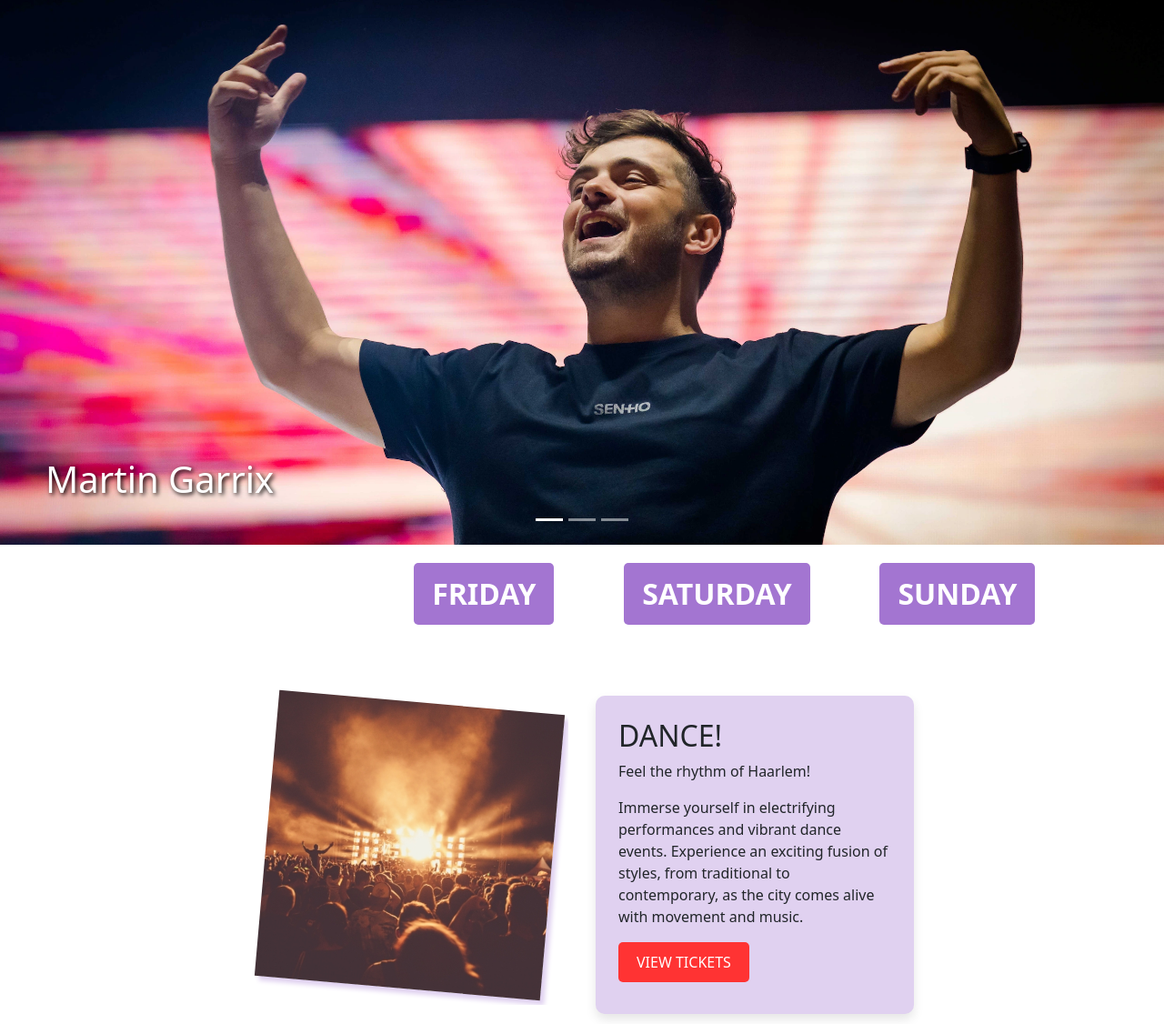
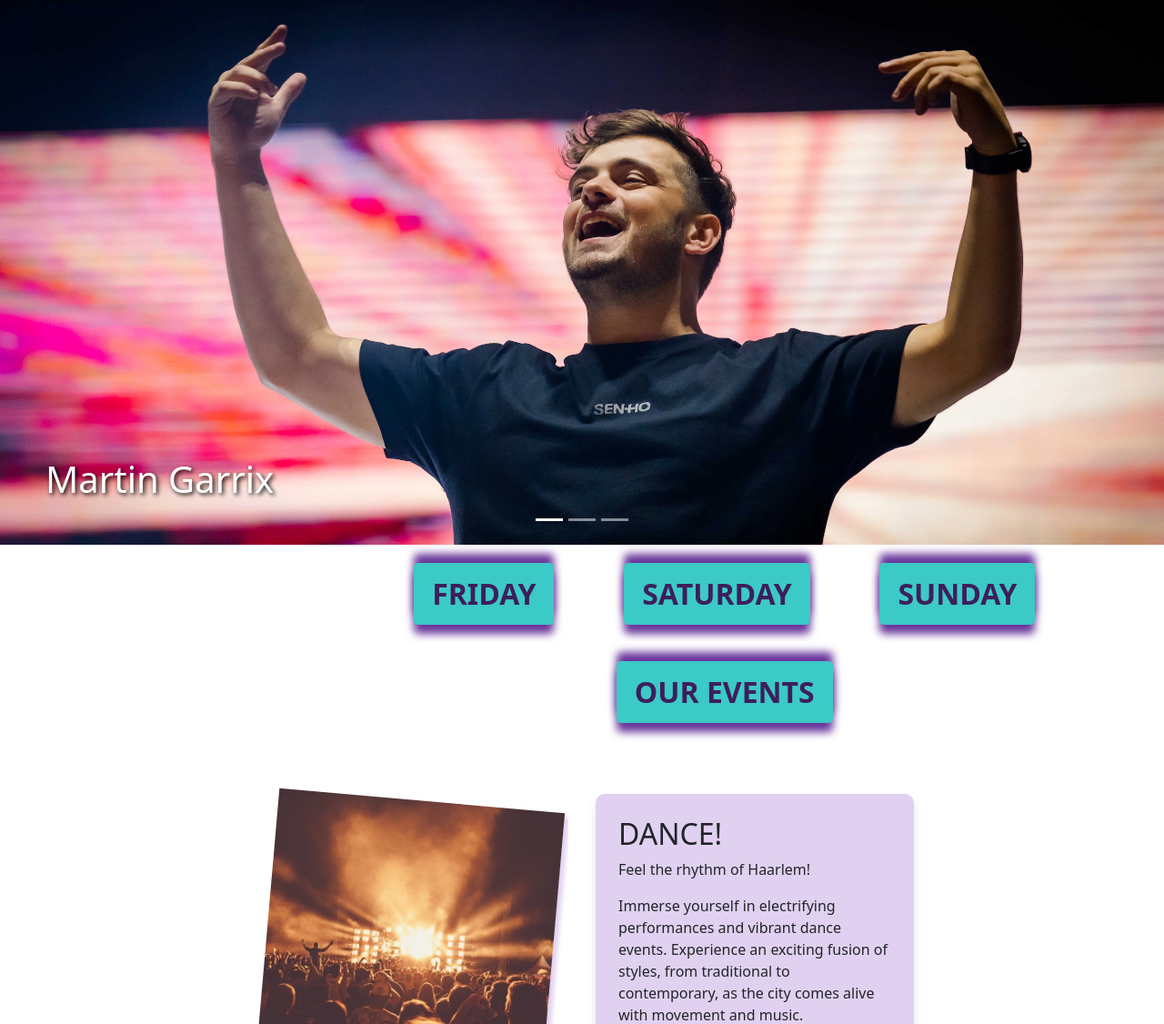
Before and after one commit to Juul-vde/Applicatie-ontwikkeling-Haarlem-Festival-2, a PHP site: page / in a window 1280 px wide. Shown: the part 90-1216 px from the top of the page at 91% size. Run offline with PHP 8.4, Linux system fonts and the light colour scheme.

Commit message:
Image folders + main page styling
box shadow stuff

```diff
--- a/app/public/css/style.css
+++ b/app/public/css/style.css
@@ -391,18 +391,16 @@
 .day {
   font-size: 2rem;
   font-weight: bold;
-  color: #333;
   text-transform: uppercase;
   padding: 10px 20px;
-  background-color: #a375d1;
-  color: white;
+  background-color: #3CCAC6;
+  color: #3D1F5C;
   border-radius: 5px;
   text-align: center;
   transition: background-color 0.3s ease;
-}
+  box-shadow: 0px -10px 10px #67349A,
+  0px 10px 10px #67349A;
 
-.day:hover {
-  background-color: #8a5bb1; /* Darker shade on hover */
 }
 
 .home-map {
--- a/app/views/dance/index.php
+++ b/app/views/dance/index.php
@@ -7,7 +7,7 @@
 
 <body>
     <div class="image-container">
-        <img src="/media/dancepagebanner.png" class="history-main-banner" alt="DANCE">
+        <img src="/media/dance/dancepagebanner.png" class="history-main-banner" alt="DANCE">
         <div class="overlay-text-dance">
             <h1 class="main-title">DANCE</h1>
             <h3 class="subtitle">Experience the music in Haarlem</h3>
--- a/app/views/home/index.php
+++ b/app/views/home/index.php
@@ -22,7 +22,7 @@
                 <button type="button" data-bs-target="#myCarousel" data-bs-slide-to="2" aria-label="Slide 3"></button>
             </div>
             <div class="carousel-inner">
-                <div class="carousel-item active">
+                <div class="carousel-item active" >
                     <img src="/media/dancemainbanner.png" class="d-block w-100" alt="Martin Garrix">
                     <div class="container">
                         <div class="carousel-caption text-start">
@@ -30,7 +30,7 @@
                         </div>
                     </div>
                 </div>
-                <div class="carousel-item">
+                <div class="carousel-item" >
                     <img src="/media/foodmainbanner.png" class="d-block w-100" alt="Food">
                     <div class="container">
                         <div class="carousel-caption text-start">
@@ -38,7 +38,7 @@
                         </div>
                     </div>
                 </div>
-                <div class="carousel-item">
+                <div class="carousel-item" >
                     <img src="/media/historymainbanner.png" class="d-block w-100" alt="St. Bavo Church">
                     <div class="container">
                         <div class="carousel-caption text-start">
@@ -54,6 +54,9 @@
             <div class="day">SUNDAY</div>
         </div>
 
+        <div class="days-container">
+        <div class="day">OUR EVENTS</div>
+</div>
         <section class="cards-container">
             <div class="card-container-flex">
                 <div class="card-image-box">
@@ -98,6 +101,9 @@
             </div>
         </section>
 
+        <div class="days-container">
+        <div class="day">FESTIVAL MAP</div>
+</div>
         <div class="home-map">
             <iframe src="https://www.google.com/maps/d/embed?mid=1H1laS7WHfG-iKSILOfpELjfg_-GzdVY&ehbc=2E312F&noprof=1" width="640" height="480"></iframe>
         </div>
```
Also changed, not shown: app/public/media/dance/dancepagebanner.png (added), app/public/media/dancepagebanner.png (deleted).
